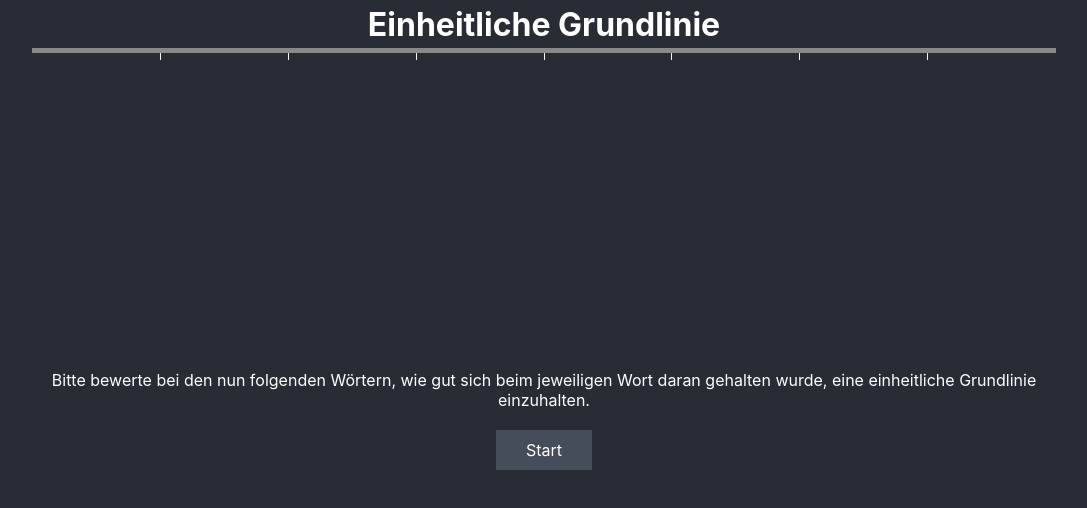
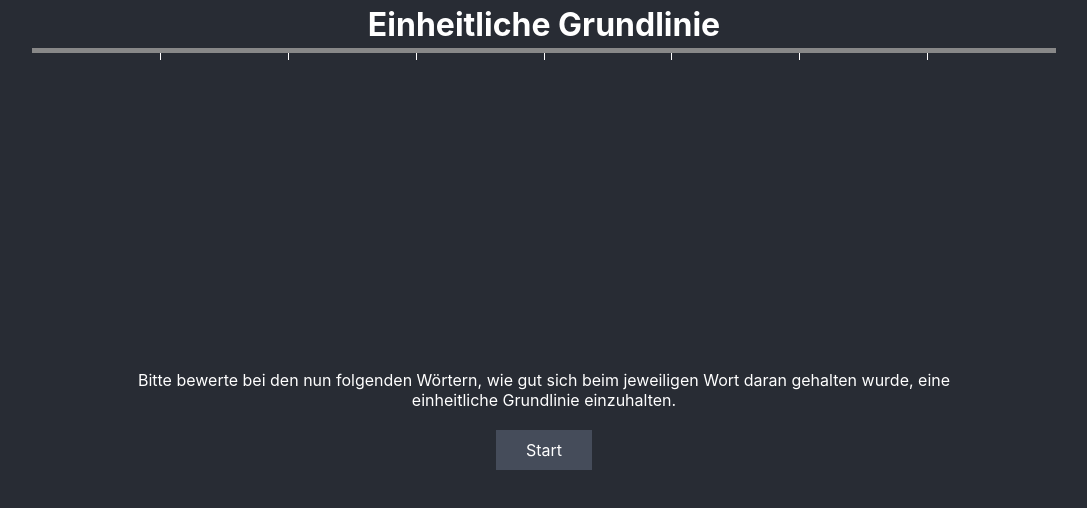
Before and after one commit to Meike268/handwriting-pairwise-labeling-app-frontend, a React (Create React App) app: page / in a window 1280 px wide. Both pictures are taken after a click on the button "Bestätigen". Shown: the top 508 px of the page, without its empty margins (96-1183 px from the left). Built offline with nearby package versions, Linux system fonts and the light colour scheme.

Commit message:
style: Add padding to hint pages

```diff
--- a/src/HintPage.tsx
+++ b/src/HintPage.tsx
@@ -24,7 +24,7 @@ const HintPage: React.FC<{feature: Feature, onStart: () => void}> = ({feature, o
     }
 
     let featurePage = getFeaturePage()
-    return <div style={{width: "100%", display: "flex", alignItems: "center", flexDirection: "column"}}>
+    return <div style={{width: "100%", display: "flex", alignItems: "center", flexDirection: "column", padding: "6%"}}>
         {featurePage}
         <button onClick={() => onStart()} style={{padding: "10px 30px", margin:"20px", width: "fit-content"}}>Start</button>
     </div>
```
